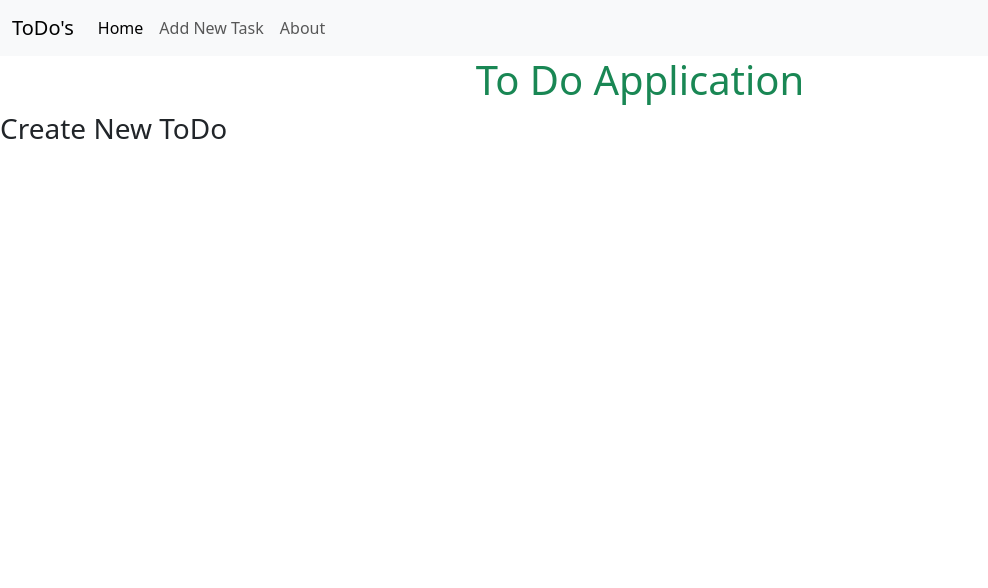
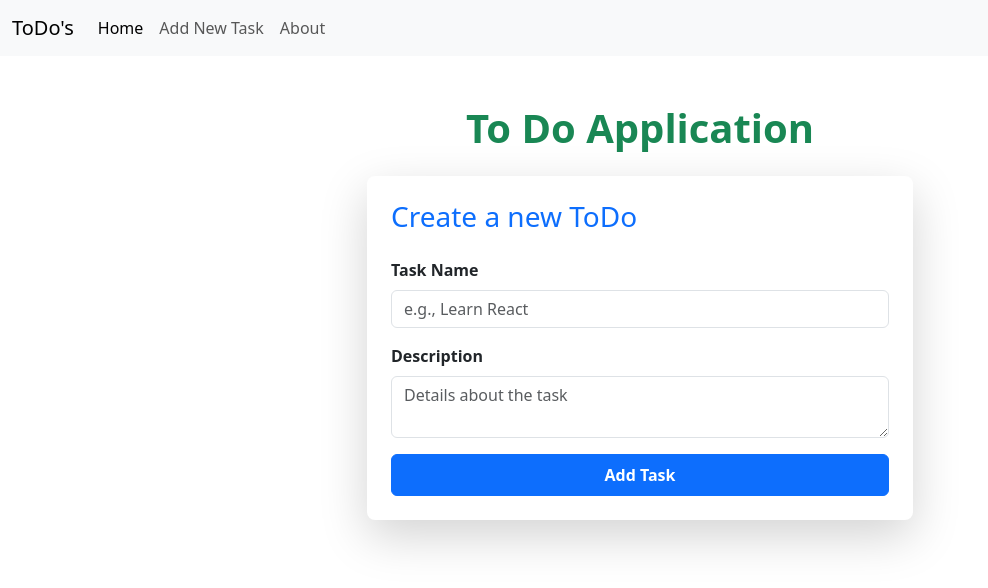
Before and after one commit to payal0728/To_Do_Application-, a React (Vite) app: page /createTask in a window 1280 px wide. Shown: the top 588 px of the page, without its empty margins (0-988 px from the left). Built offline with nearby package versions, Linux system fonts and the light colour scheme.

Commit message:
todo app

```diff
--- a/src/Components/ToDoForm.jsx
+++ b/src/Components/ToDoForm.jsx
@@ -1,19 +1,58 @@
-import React, { useState } from 'react'
+import React, { useContext, useReducer, useState } from 'react'
+import { ToDoContext } from '../context/ToDoContext'
 
-const ToDoForm =() => {
-   const [name,setName] = useState()
+const ToDoForm = () => {
 
+  const [name, setName] = useState()
+  const [description, setDescription] = useState()
+  const { dispatch } = useContext(ToDoContext)
 
+  function handleSubmit(event) {
+    event.preventDefault()
 
-
-
+    try {
+      console.log(name, description)
+      const payload = { name: name, description: description }
+      dispatch({ type: 'ADD_TODO', payload: (name, description) })
+    } catch (error) {
+      console.log(error)
+    }
+  }
 
 
   return (
-    <div>
-      <h1 className='text-center text-success'>To Do Application</h1>
-      <h3>Create New ToDo</h3>
+   <div className="container mt-5">
+  <div className="row justify-content-center">
+    <div className="col-md-6">
+      <h1 className="text-center text-success mb-4">
+        <b>To Do Application</b>
+      </h1>
+
+      <div className="card shadow-lg border-0 rounded-3">
+        <div className="card-body p-4">
+          <h3 className="mb-4 text-primary">Create a new ToDo</h3>
+
+          <form onSubmit={handleSubmit}>
+            <div className="mb-3">
+              <label className="form-label fw-bold">Task Name</label>
+              <input type="text" className="form-control"  placeholder="e.g., Learn React" onChange={(e) => setName(e.target.value)} required/>
+            </div>
+
+            <div className="mb-3">
+              <label className="form-label fw-bold">Description</label>
+              <textarea className="form-control" placeholder="Details about the task" onChange={(e) => setDescription(e.target.value)}required/>
+            </div>
+
+            <button type="submit" className="btn btn-primary w-100 py-2 fw-bold"> Add Task </button>
+
+          </form>
+        </div>
+      </div>
     </div>
+  </div>
+</div>
+
+
   )
 }
 
--- a/src/reducers/todoReducer.js
+++ b/src/reducers/todoReducer.js
@@ -1,8 +1,8 @@
-const initialState = {
-    todos : []
+export const initialState = {
+    todos : [],
 }
 
-function reducer(state, action){
+export function reducer(state, action){
     switch (action.type) {
         case 'ADD_TODO':
             const {name, description} = action.payload;
```
